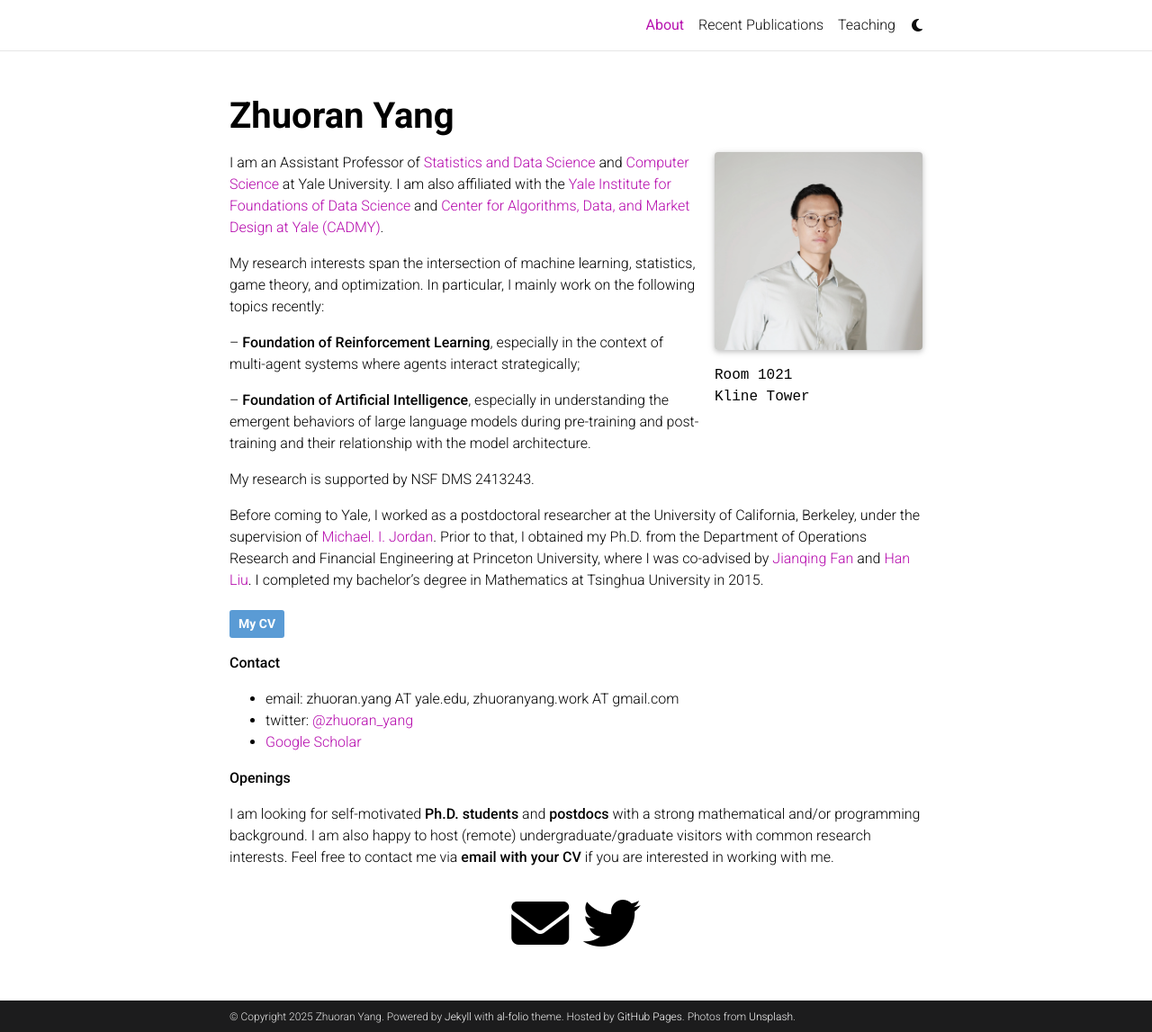
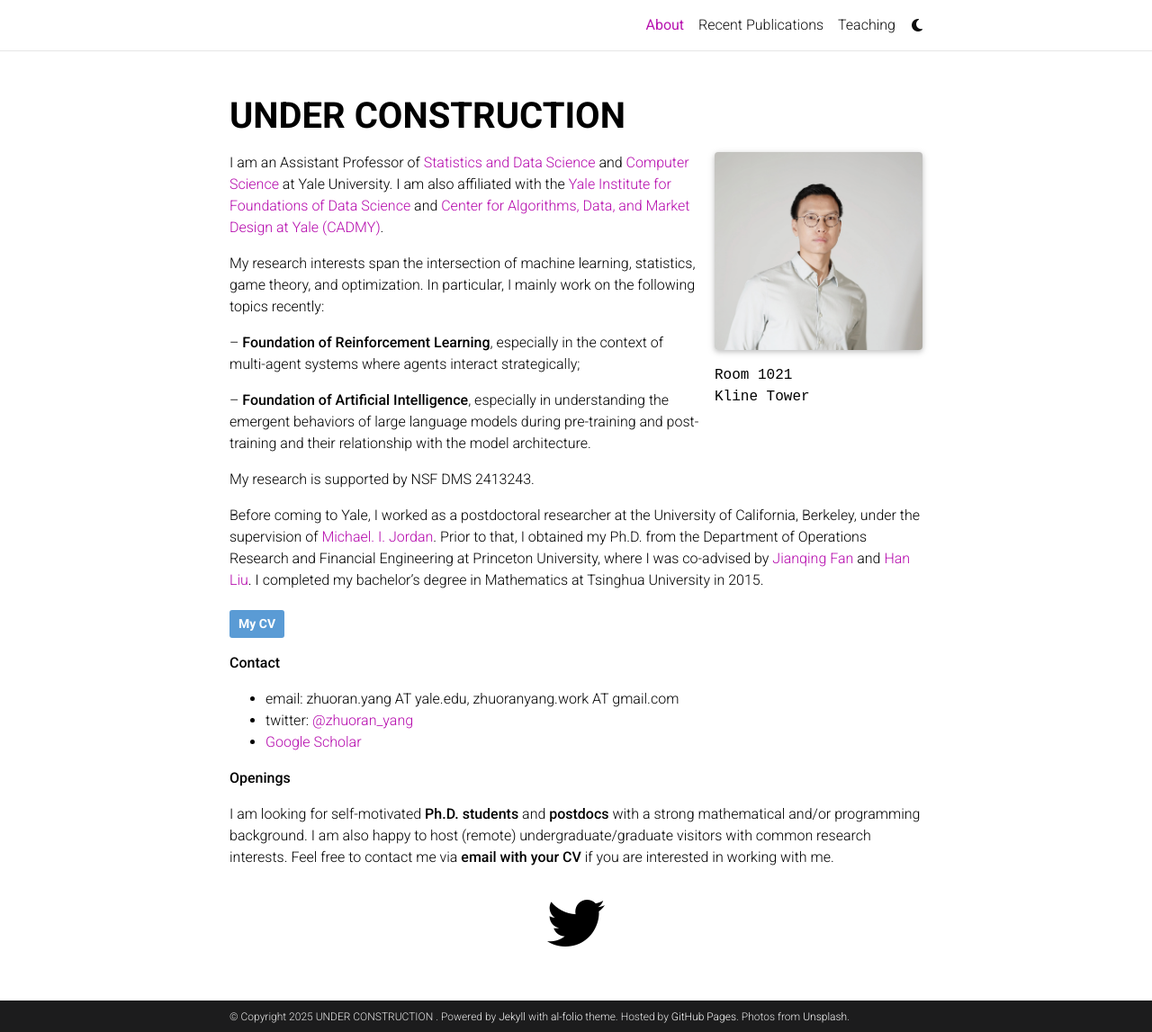
Before and after one commit to peterradchenko/peterradchenko.github.io, a Jekyll site: the page built from _pages/about.md, in a window 1280 px wide and 1147 px high. Shown: the whole window at 90% size. Built offline with Jekyll 4.4.1, drawn with Linux system fonts in a browser that asks for light colours; full-size pictures stand in for the smaller copies a plugin makes; comment, search, counter and statistics services are not loaded; a style sheet for code colours, icons or effects is not loaded.

Commit message:
Update _config.yml

```diff
--- a/_config.yml
+++ b/_config.yml
@@ -3,10 +3,10 @@
 # -----------------------------------------------------------------------------
 
 title: blank # the website title (if blank, full name will be used instead)
-first_name: Zhuoran
+first_name: UNDER CONSTRUCTION
 middle_name:
-last_name: Yang
-email: zhuoran.yang@yale.edu
+last_name:
+email:
 description: > # the ">" symbol means to ignore newlines until "footer_text:"
   A simple, whitespace theme for academics. Based on [*folio](https://github.com/bogoli/-folio) design.
 footer_text: >
@@ -18,7 +18,7 @@
 lang: en # the language of your site (for example: en, fr, cn, ru, etc.)
 icon: ⚛️  # the emoji used as the favicon (alternatively, provide image name in /assets/img/)
 
-url: https://zhuoranyang.github.io # the base hostname & protocol for your site
+url: https://peterradchenko.github.io # the base hostname & protocol for your site
 baseurl: # the subpath of your site, e.g. /blog/
 last_updated: false # set to true if you want to display last updated in the footer
 impressum_path:  # set to path to include impressum link in the footer, use the same path as permalink in a page, helps to conform with EU GDPR
```
